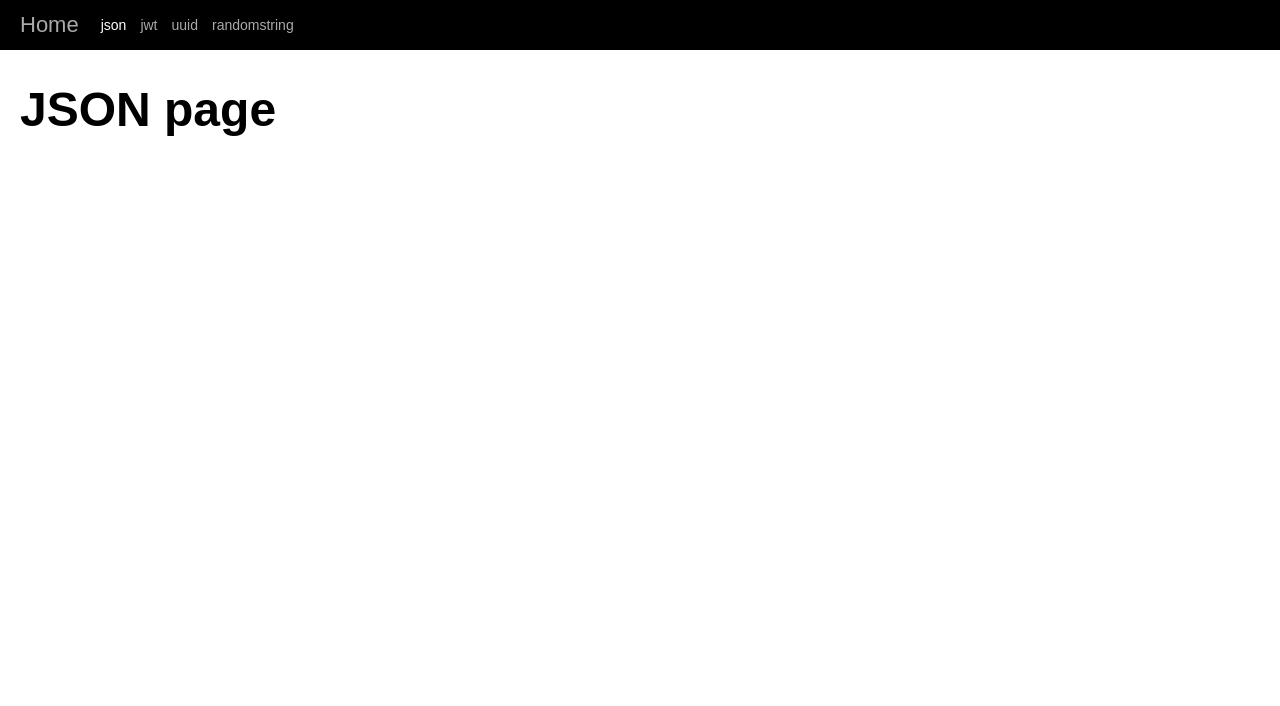
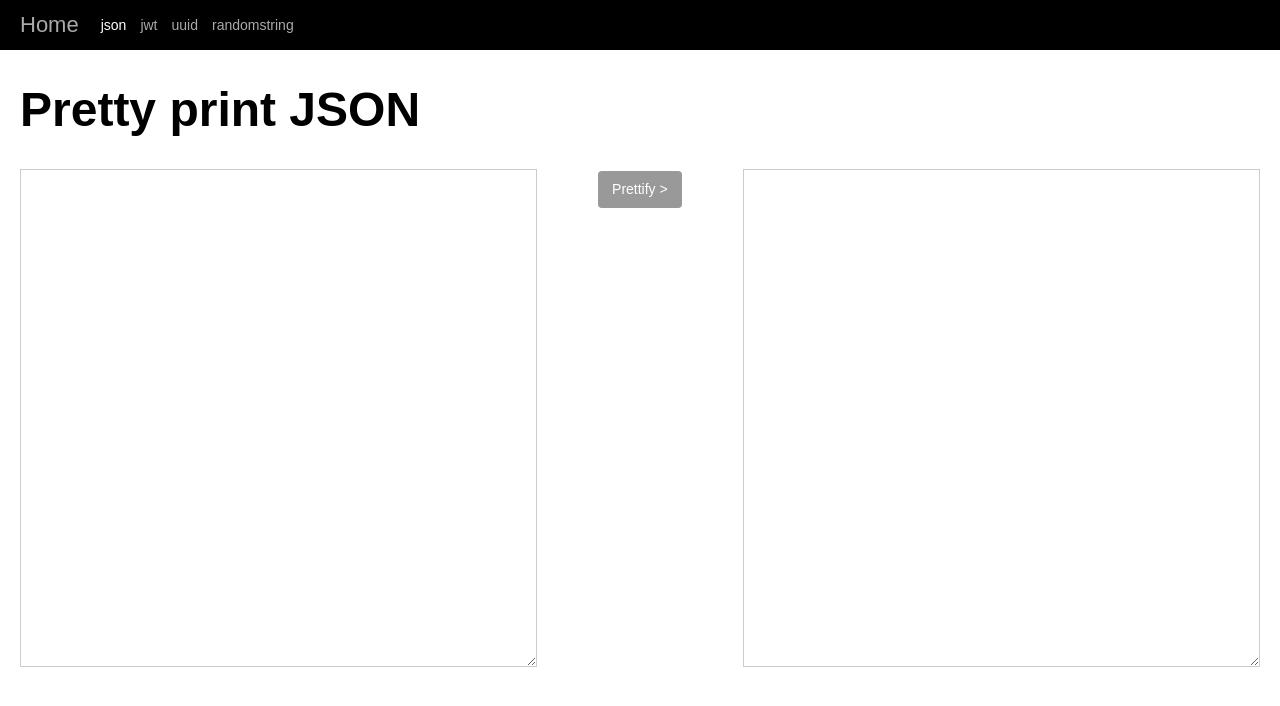
Before and after one commit to aktsbot/kutti-toolbox, a React (Vite) app: page /json in a window 1280 px wide. Shown: the top 706 px of the page. Built offline with nearby package versions, Linux system fonts and the light colour scheme.

Commit message:
pretty print json

```diff
--- /dev/null
+++ b/src/extra.css
@@ -0,0 +1,7 @@
+.text-center {
+  text-align: center;
+}
+
+.monospace {
+  font-family: monospace;
+}
--- a/src/main.jsx
+++ b/src/main.jsx
@@ -2,6 +2,7 @@ import React from "react";
 import ReactDOM from "react-dom/client";
 import App from "./App.jsx";
 import "./basic.css";
+import "./extra.css";
 
 ReactDOM.createRoot(document.getElementById("root")).render(
   <React.StrictMode>
--- a/src/pages/JSON.jsx
+++ b/src/pages/JSON.jsx
@@ -1,9 +1,48 @@
+import { useState } from "react";
+
 import Page from "../components/Page";
 
 function JSONPage() {
+  const [inputStr, setInputStr] = useState("");
+  const [outputStr, setOutputStr] = useState("");
+
+  function handlePrettifyClick() {
+    try {
+      const inputJSON = JSON.parse(inputStr);
+      const jsonStr = JSON.stringify(inputJSON, undefined, 2);
+      setOutputStr(jsonStr);
+    } catch (error) {
+      setOutputStr(error.message);
+    }
+  }
+
   return (
     <Page title="JSON">
-      <h1>JSON page</h1>
+      <h1>Pretty print JSON</h1>
+
+      <div className="row">
+        <div className="col c5">
+          <textarea
+            rows="30"
+            onChange={(e) => {
+              setOutputStr("");
+              setInputStr(e.target.value);
+            }}
+            value={inputStr}
+            className="monospace"
+          />
+        </div>
+
+        <div className="col c2 text-center">
+          <button className="btn btn-sm" onClick={() => handlePrettifyClick()}>
+            Prettify &gt;
+          </button>
+        </div>
+
+        <div className="col c5">
+          <textarea rows="30" value={outputStr} className="monospace" />
+        </div>
+      </div>
     </Page>
   );
 }
```
